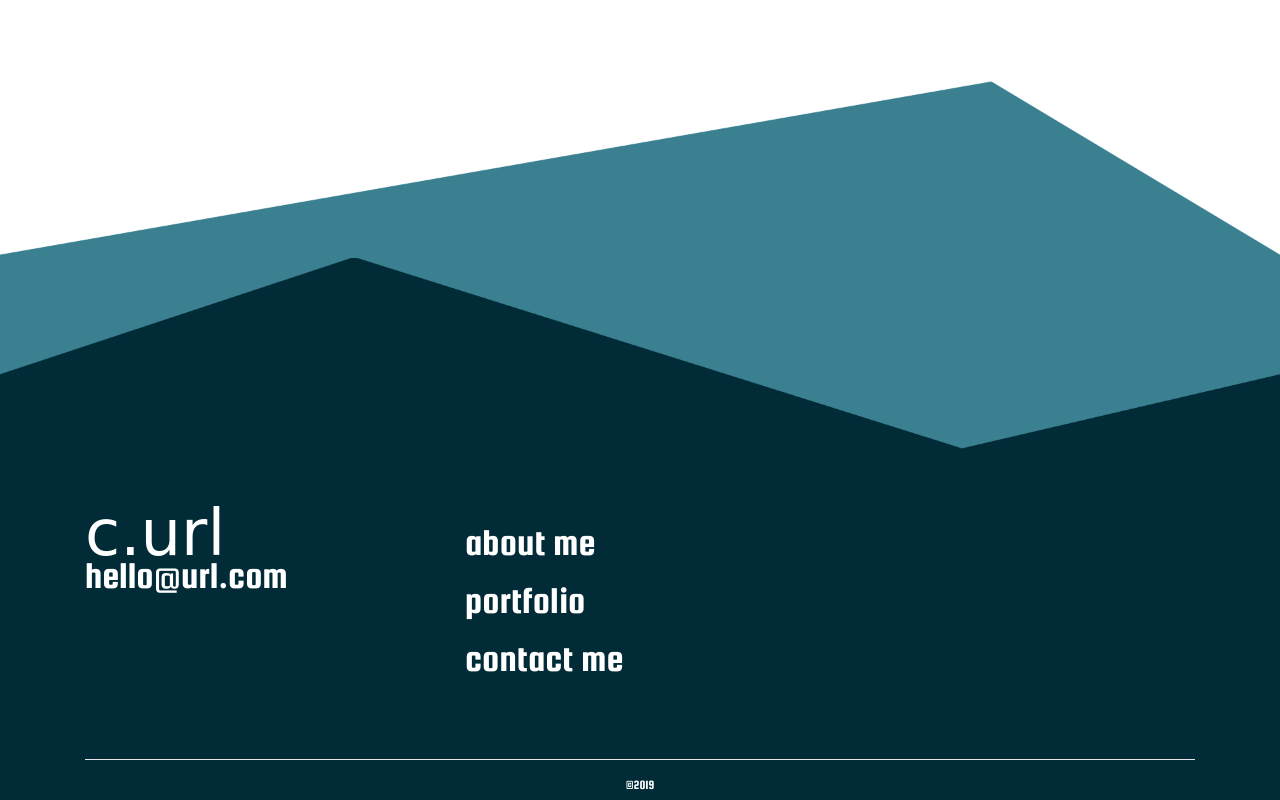
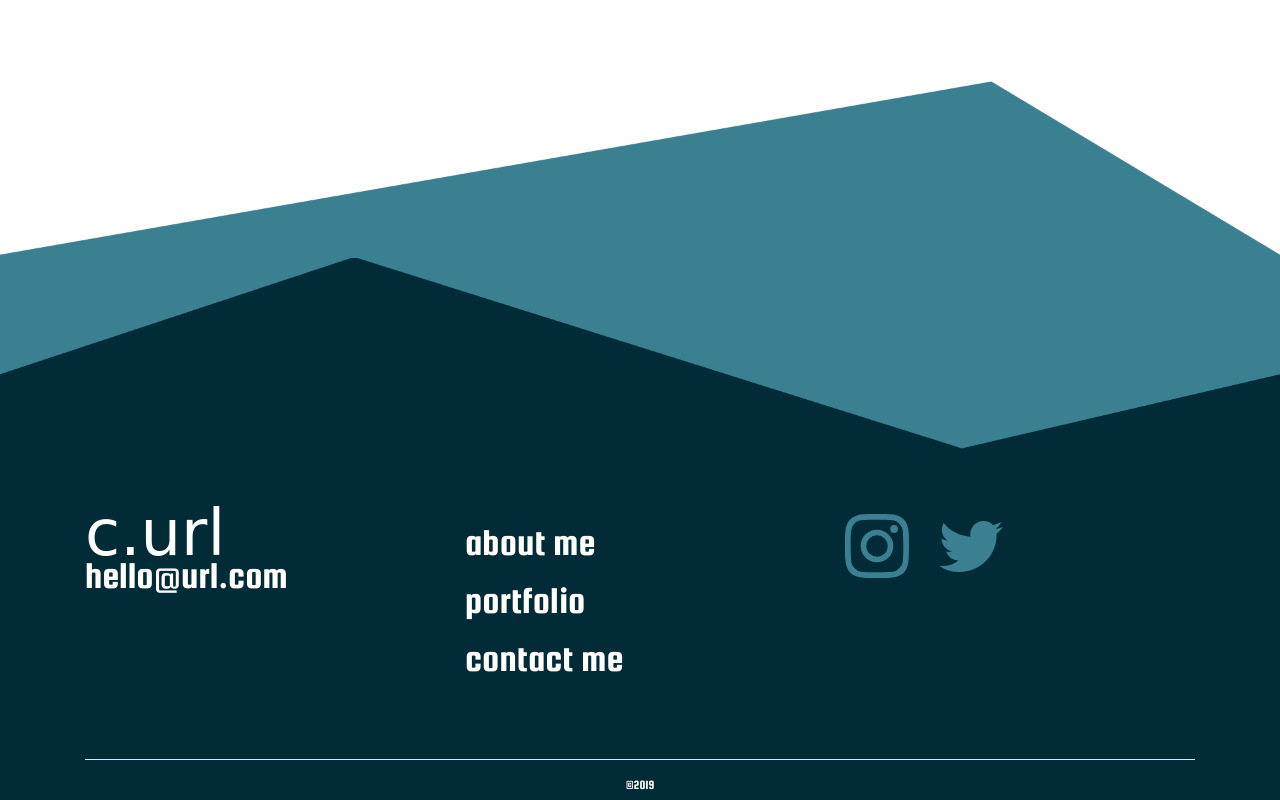
Before and after one commit to urlDev/me, a plain HTML site: page index.html in a window 1280 px wide. Shown: the part 3170-3970 px from the top of the page. Drawn offline with nearby package versions, Linux system fonts and the light colour scheme; a web font is replaced by a local one.

Commit message:
file directory

```diff
--- a/index.html
+++ b/index.html
@@ -198,8 +198,8 @@
                         </ul>
                     </div>
                     <div class="col footerBox footerSocial">
-                        <a href=""><img src=".Instagram.svg" alt="" class="footerImg"></a>
-                        <a href=""><img src=".Twitter.svg" alt="" class="footerImg"></a>
+                        <a href=""><img src="./assets/Instagram.svg" alt="" class="footerImg"></a>
+                        <a href=""><img src="./assets/Twitter.svg" alt="" class="footerImg"></a>
                     </div>
                 </div>
                 <hr>
```
